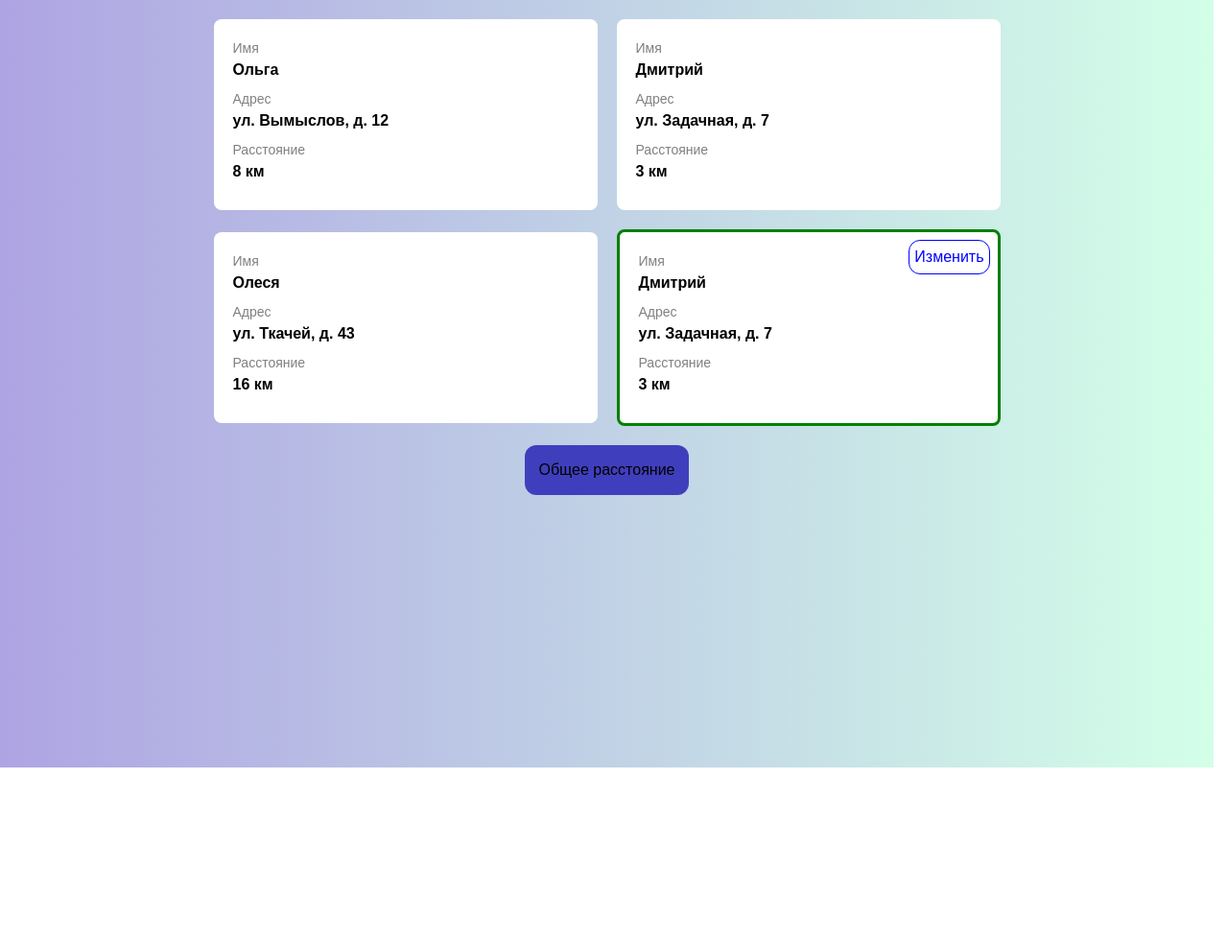
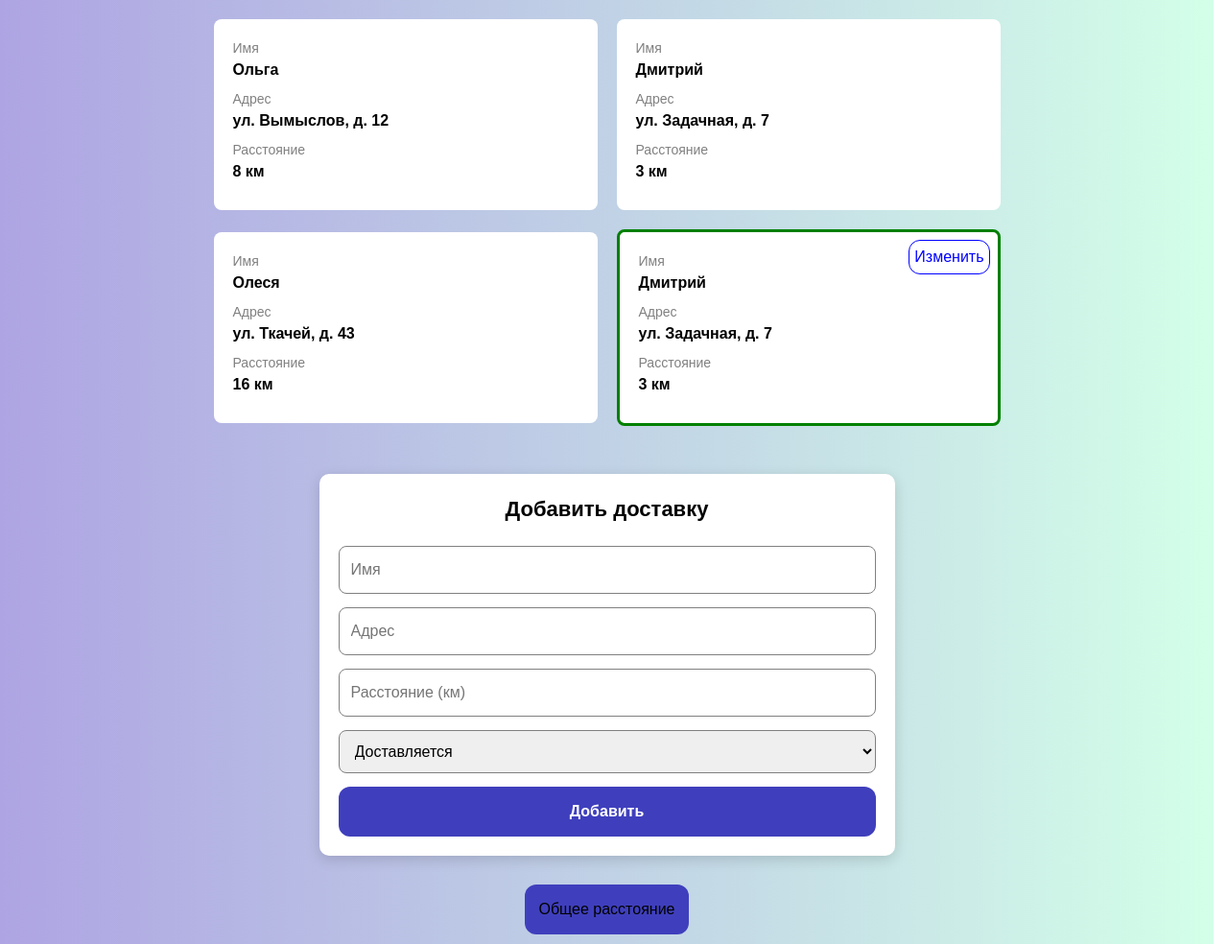
Before and after one commit to bri11iant12/delivery, a plain HTML site: page index.html in a window 1280 px wide. Shown: the whole page at 96% size. Before the commit the page ends 800 px from the top, so only its background shows below. Drawn offline with Linux system fonts and the light colour scheme.

Commit message:
ver: 1.1.0
Added a form for adding new orders

```diff
--- a/css/style.css
+++ b/css/style.css
@@ -168,3 +168,50 @@ select {
 .btn__count:active {
     background-color: rgb(46, 46, 190);
 }
+
+.add__form {
+    width: 90%;
+    max-width: 600px;
+    display: flex;
+    flex-direction: column;
+    gap: 14px;
+    padding: 20px;
+    margin: 30px auto;
+    background-color: white;
+    border-radius: 10px;
+    box-shadow: 0 4px 14px rgba(0, 0, 0, 0.15);
+}
+
+.add__form-input,
+.add__form-select {
+    border-radius: 8px;
+    border: 1px solid gray;
+    padding: 12px;
+    font-size: 16px;
+}
+
+.add__form-btn {
+    background-color: rgb(63, 63, 189);
+    border: none;
+    color: white;
+    font-weight: 600;
+    border-radius: 12px;
+    padding: 14px;
+    cursor: pointer;
+    transition: background-color .2s;
+}
+
+.add__form-btn:hover {
+    background-color: rgb(85, 85, 190);
+}
+
+.add__form-btn:active {
+    background-color: rgb(46, 46, 190);
+}
+
+.add__form-title {
+    font-size: 22px;
+    font-weight: 700;
+    text-align: center;
+    margin-bottom: 8px;
+}
--- a/index.html
+++ b/index.html
@@ -1,17 +1,32 @@
 <!DOCTYPE html>
 <html lang="en">
+
 <head>
-    <meta charset="UTF-8">
-    <meta name="viewport" content="width=device-width, initial-scale=1.0">
+    <meta charset="UTF-8" />
+    <meta name="viewport" content="width=device-width, initial-scale=1.0" />
     <title>Document</title>
 
-    <link rel="stylesheet" href="css/style.css">
-    <link rel="stylesheet" href="css/normalize.css">
+    <link rel="stylesheet" href="css/style.css" />
+    <link rel="stylesheet" href="css/normalize.css" />
     <script type="module" src="js/main.js" defer></script>
 </head>
+
 <body>
-    <div class="app" id="app">
+    <div class="app" id="app"></div>
 
-    </div>
+    <form id="addDeliveryForm" class="add__form">
+        <h2 class="add__form-title">Добавить доставку</h2>
+        <input type="text" id="addName" placeholder="Имя" class="add__form-input" />
+        <input type="text" id="addAddress" placeholder="Адрес" class="add__form-input" />
+        <input type="number" id="addDistance" placeholder="Расстояние (км)" class="add__form-input" />
+        <select id="addStatus" class="add__form-select">
+            <option value="delivery">Доставляется</option>
+            <option value="delivered">Доставлен</option>
+            <option value="canceled">Отменен</option>
+        </select>
+        <button type="submit" class="add__form-btn">Добавить</button>
+    </form>
+
 </body>
+
 </html>
--- a/js/main.js
+++ b/js/main.js
@@ -35,4 +35,27 @@ deliveryArr.forEach(Delivery => {
     app.append(Delivery.getElement())
 })
 
+const form = document.querySelector('#addDeliveryForm');
+
+form.addEventListener('submit', (e) => {
+    e.preventDefault();
+
+    const name = document.querySelector('#addName').value.trim();
+    const address = document.querySelector('#addAddress').value.trim();
+    const distance = document.querySelector('#addDistance').value.trim();
+    const status = document.querySelector('#addStatus').value.trim();
+
+    if(!name || !address || Number.isNaN(distance)) {
+        alert('Заполните поля');
+        return;
+    }
+
+    const newDelivery = new EditDelivery(name, address, distance, status);
+
+    deliveryArr.push(newDelivery);
+    app.append(newDelivery.getElement());
+
+    form.reset();
+})
+
 createTotalDistanceButton(deliveryArr);
```
